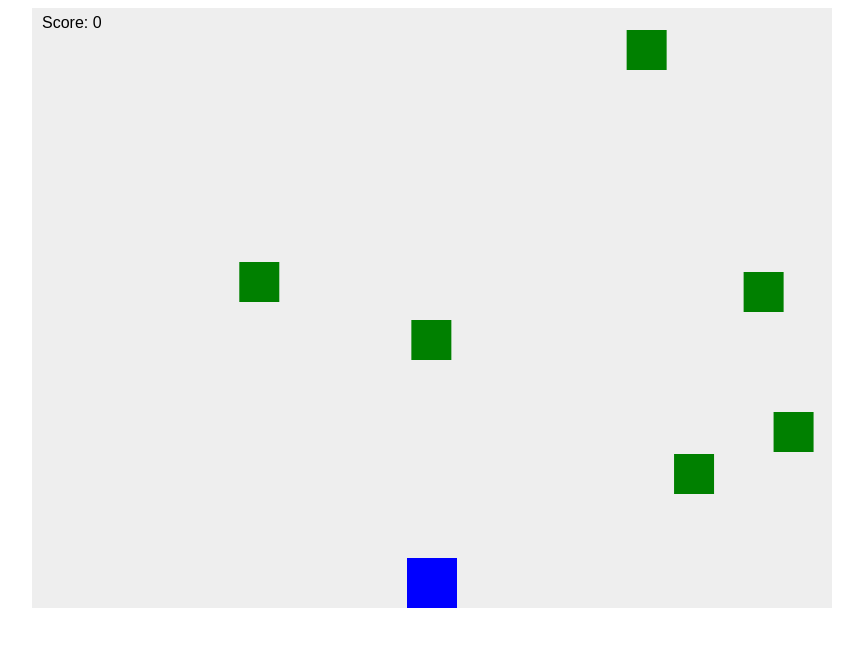
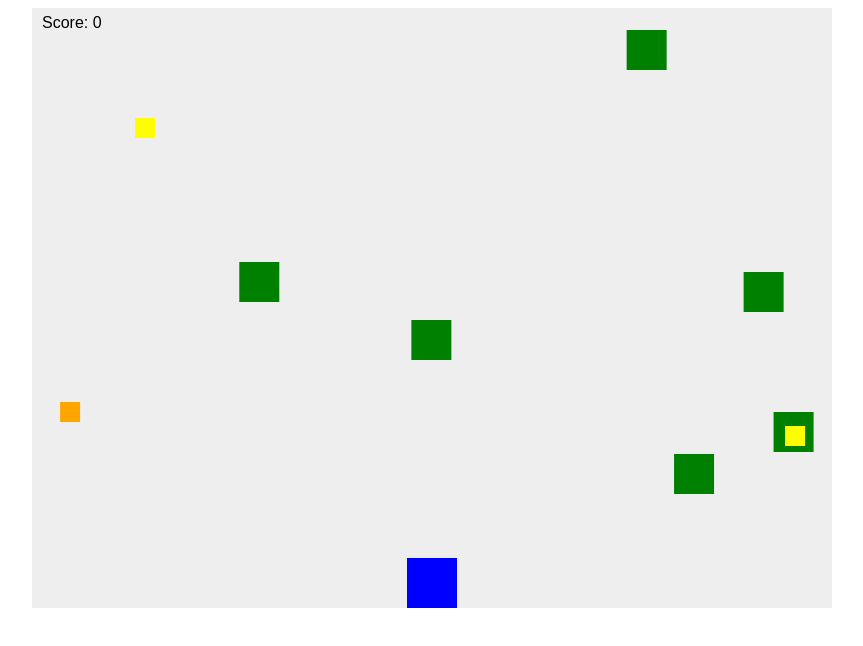
Before and after one commit to Agelikhp/SimpleShooterGameWeb, a website: page index.html in a window 1280 px wide. Shown: the whole page, without its empty margins (208-1071 px from the left). Drawn offline with Linux system fonts and the light colour scheme.

Commit message:
Added Power-up.js

```diff
--- /dev/null
+++ b/PowerUp.js
@@ -0,0 +1,21 @@
+class PowerUp {
+    constructor(x, y) {
+        this.x = x;
+        this.y = y;
+        this.width = 20;
+        this.height = 20;
+        this.type = Math.random() < 0.5 ? 'life' : 'score'; // Randomly choose type
+    }
+
+    draw(ctx) {
+        ctx.fillStyle = this.type === 'life' ? 'yellow' : 'orange';
+        ctx.fillRect(this.x, this.y, this.width, this.height);
+    }
+
+    update() {
+        this.y += 2; // Move down the screen
+    }
+}
+
+// Export the PowerUp class
+export default PowerUp;
--- a/game.js
+++ b/game.js
@@ -1,12 +1,13 @@
-// game.js
+import PowerUp from './PowerUp.js'; // Ensure this path is correct
 
 const canvas = document.getElementById('gameCanvas');
 const ctx = canvas.getContext('2d');
 
-let player = { x: 375, y: 550, width: 50, height: 50, speed: 75 };
+let player = { x: 375, y: 550, width: 50, height: 50, speed: 45 };
 let bullets = [];
 let enemies = [];
 let score = 0;
+let powerUps = [];
 
 // Function to draw the player
 function drawPlayer() {
@@ -30,23 +31,69 @@ function drawEnemies() {
     });
 }
 
+// Function to draw power-ups
+function drawPowerUps() {
+    powerUps.forEach(powerUp => {
+        powerUp.draw(ctx);
+    });
+}
+
+// Function to update power-ups
+function updatePowerUps() {
+    if (Math.random() < 0.01) { // 1% chance to spawn a power-up each frame
+        powerUps.push(new PowerUp(Math.random() * (canvas.width - 20), 0));
+    }
+
+    powerUps.forEach((powerUp, index) => {
+        powerUp.update();
+        if (powerUp.y > canvas.height) {
+            powerUps.splice(index, 1); // Remove if off screen
+        }
+    });
+}
+
+// Function to detect power-up collisions
+function detectPowerUpCollisions() {
+    powerUps.forEach((powerUp, index) => {
+        if (
+            player.x < powerUp.x + powerUp.width &&
+            player.x + player.width > powerUp.x &&
+            player.y < powerUp.y + powerUp.height &&
+            player.y + player.height > powerUp.y
+        ) {
+            // Collision detected
+            if (powerUp.type === 'life') {
+                console.log("Life gained!");
+            } else if (powerUp.type === 'score') {
+                score += 50; // Increase score
+                console.log("Score increased!");
+            }
+            powerUps.splice(index, 1); // Remove power-up
+        }
+    });
+}
+
 // Game loop
 function gameLoop() {
     ctx.clearRect(0, 0, canvas.width, canvas.height);
     drawPlayer();
     drawBullets();
     drawEnemies();
+    drawPowerUps(); // Draw power-ups
     updateBullets();
     updateEnemies();
+    updatePowerUps(); // Update power-ups
     detectCollisions();
+    detectPowerUpCollisions(); // Check for power-up collisions
+    drawScore();
     requestAnimationFrame(gameLoop);
-    drawScore();
 }
 
-function drawScore () {
+// Function to draw the score
+function drawScore() {
     ctx.font = '16px Arial';
     ctx.fillStyle = 'black';
-    ctx.fillText ('Score: ' + score, 10, 20);
+    ctx.fillText('Score: ' + score, 10, 20);
 }
 
 // Handle shooting
--- a/index.html
+++ b/index.html
@@ -14,6 +14,6 @@
 </head>
 <body>
     <canvas id="gameCanvas" width="800" height="600"></canvas>
-    <script src="game.js"></script>
+    <script type="module" src="game.js"></script>
 </body>
 </html>
```
